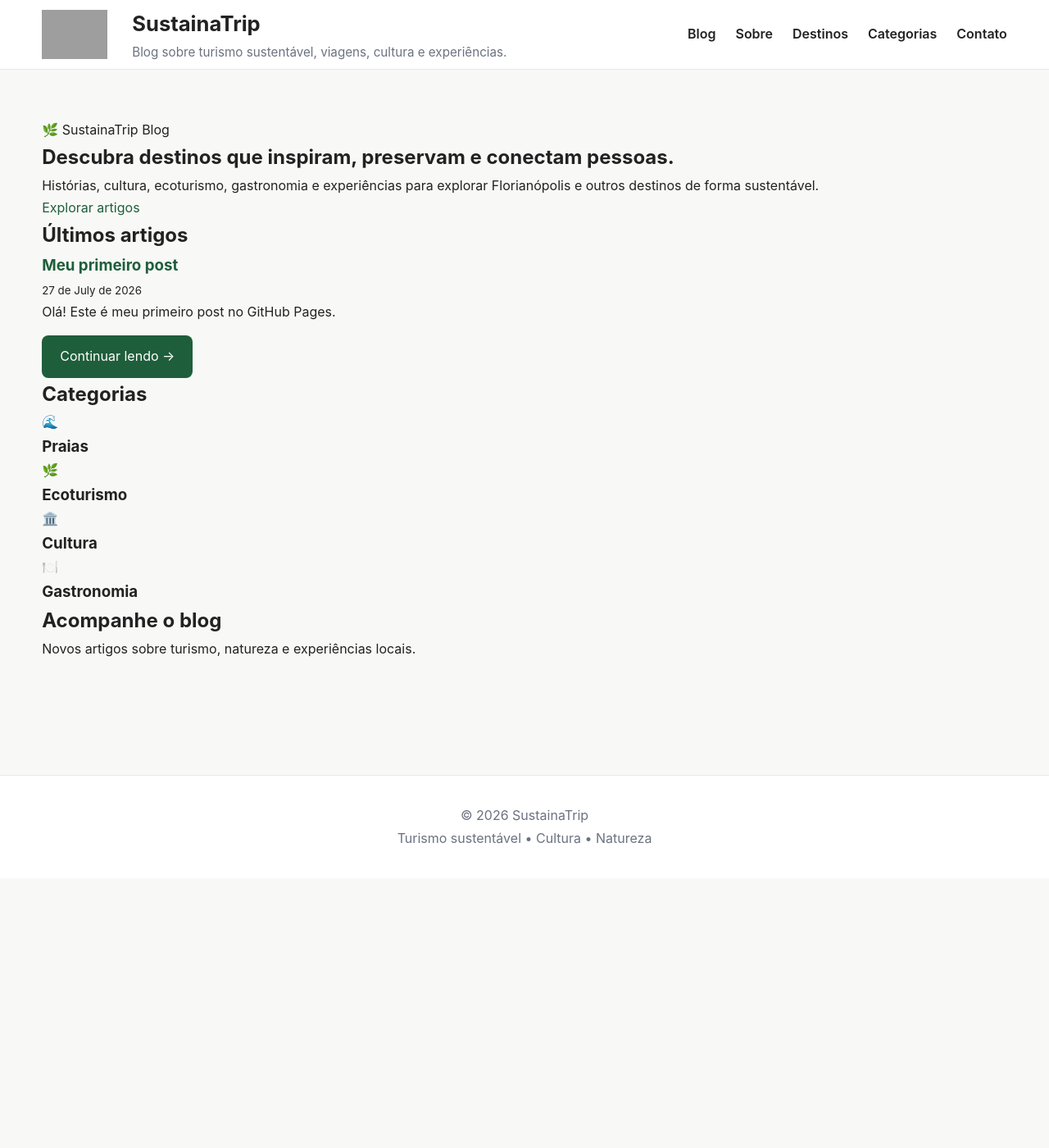
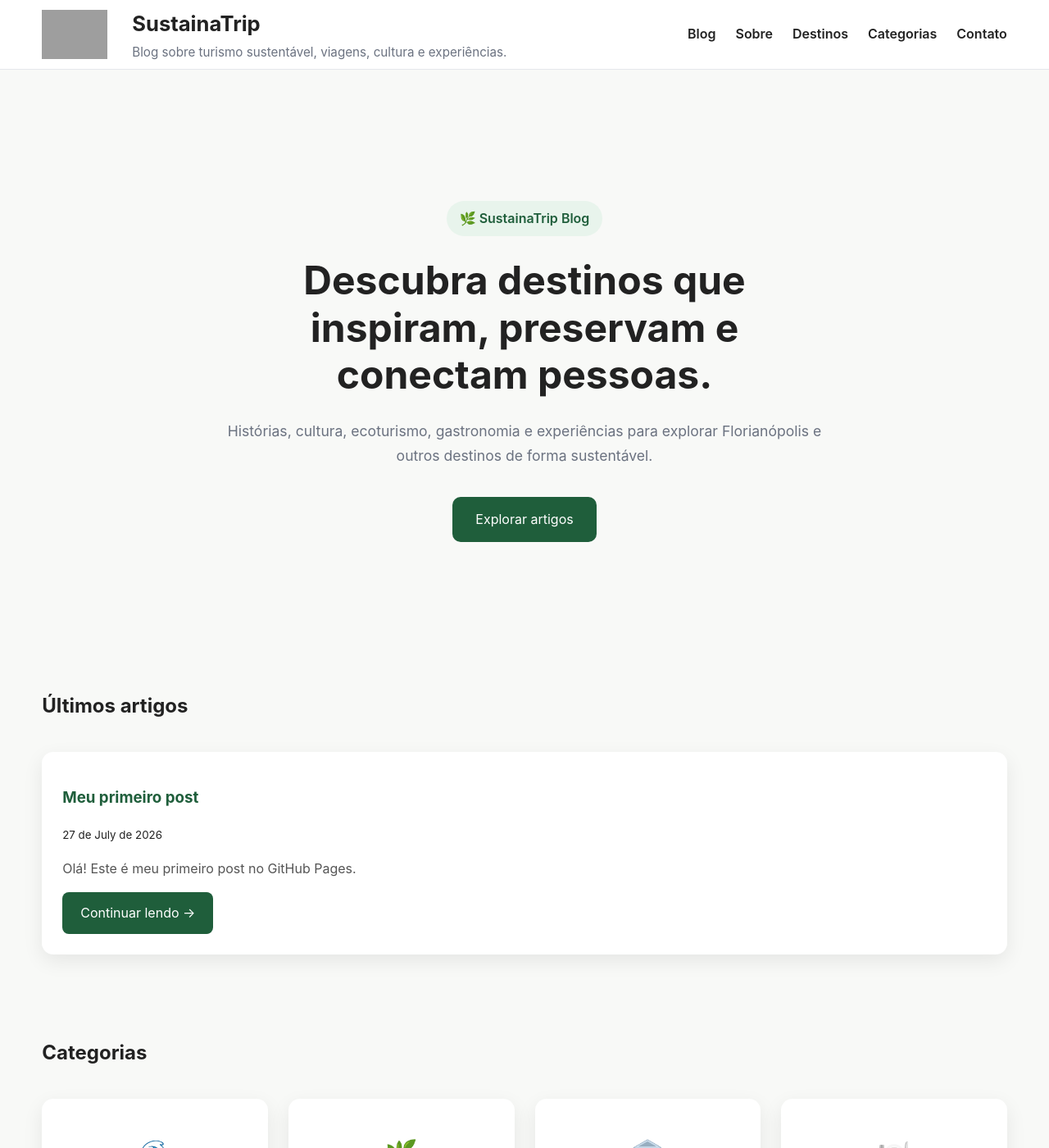
Before and after one commit to sustainatrip/blog, a Jekyll site: the page built from index.html, in a window 1280 px wide and 1400 px high. Shown: the whole window at 82% size. Built offline with Jekyll 4.4.1, drawn with Linux system fonts in a browser that asks for light colours; grey boxes are pictures that could not be loaded.

Commit message:
Add hero section styles to style.css

```diff
--- a/assets/css/style.css
+++ b/assets/css/style.css
@@ -316,3 +316,248 @@ article img{
 }
 
 }
+/* ==========================
+   HERO
+========================== */
+
+.hero{
+
+    padding:100px 0;
+
+    text-align:center;
+
+}
+
+.hero-content{
+
+    max-width:760px;
+
+    margin:auto;
+
+}
+
+.hero-tag{
+
+    display:inline-block;
+
+    padding:8px 16px;
+
+    background:#E8F4EC;
+
+    color:var(--primary);
+
+    border-radius:30px;
+
+    font-weight:600;
+
+    margin-bottom:25px;
+
+}
+
+.hero h1{
+
+    font-size:3rem;
+
+    margin-bottom:25px;
+
+    line-height:1.2;
+
+}
+
+.hero p{
+
+    color:var(--muted);
+
+    font-size:1.1rem;
+
+    margin-bottom:35px;
+
+}
+
+.btn-primary{
+
+    display:inline-block;
+
+    background:var(--primary);
+
+    color:white;
+
+    padding:14px 28px;
+
+    border-radius:10px;
+
+}
+
+.btn-primary:hover{
+
+    background:var(--primary-dark);
+
+    color:white;
+
+}
+
+/* ==========================
+   GRID DOS POSTS
+========================== */
+
+.latest-posts{
+
+    margin-top:80px;
+
+}
+
+.latest-posts h2{
+
+    margin-bottom:35px;
+
+}
+
+.posts-grid{
+
+    display:grid;
+
+    grid-template-columns:
+    repeat(auto-fit,minmax(320px,1fr));
+
+    gap:30px;
+
+}
+
+.card{
+
+    background:white;
+
+    border-radius:14px;
+
+    overflow:hidden;
+
+    box-shadow:var(--shadow);
+
+}
+
+.card img{
+
+    width:100%;
+
+    height:220px;
+
+    object-fit:cover;
+
+}
+
+.card-content{
+
+    padding:25px;
+
+}
+
+.badge{
+
+    display:inline-block;
+
+    background:#EDF8F1;
+
+    color:var(--primary);
+
+    padding:5px 12px;
+
+    border-radius:20px;
+
+    font-size:.85rem;
+
+    margin-bottom:12px;
+
+}
+
+.card h3{
+
+    margin:15px 0;
+
+}
+
+.card p{
+
+    margin-top:15px;
+
+    color:#555;
+
+}
+
+/* ==========================
+   CATEGORIAS
+========================== */
+
+.categories{
+
+    margin-top:100px;
+
+}
+
+.category-grid{
+
+    margin-top:35px;
+
+    display:grid;
+
+    grid-template-columns:
+    repeat(auto-fit,minmax(220px,1fr));
+
+    gap:25px;
+
+}
+
+.category-card{
+
+    background:white;
+
+    border-radius:14px;
+
+    text-align:center;
+
+    padding:40px;
+
+    box-shadow:var(--shadow);
+
+    font-size:2rem;
+
+}
+
+.category-card h3{
+
+    margin-top:15px;
+
+    font-size:1.1rem;
+
+}
+
+/* ==========================
+   NEWSLETTER
+========================== */
+
+.newsletter{
+
+    margin-top:100px;
+
+    padding:70px;
+
+    text-align:center;
+
+    background:white;
+
+    border-radius:18px;
+
+    box-shadow:var(--shadow);
+
+}
+
+.newsletter h2{
+
+    margin-bottom:20px;
+
+}
+
+.newsletter p{
+
+    color:var(--muted);
+
+}
```
